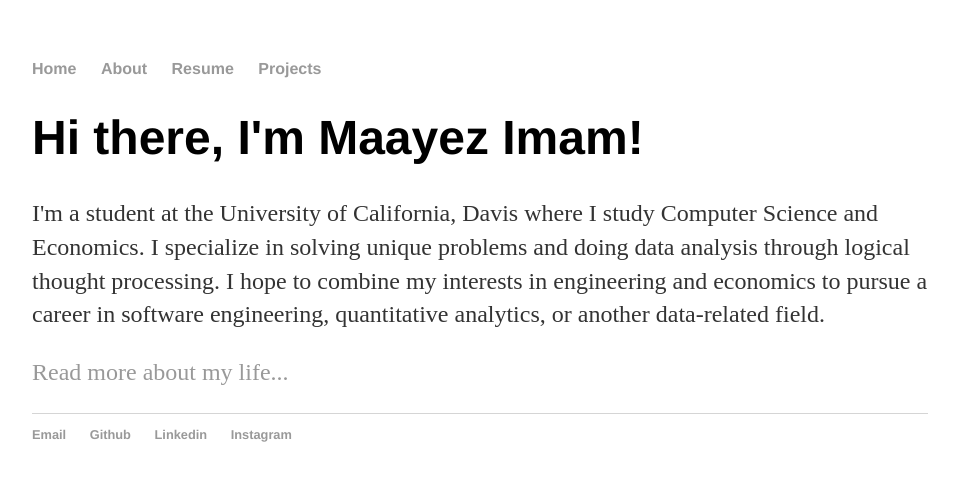
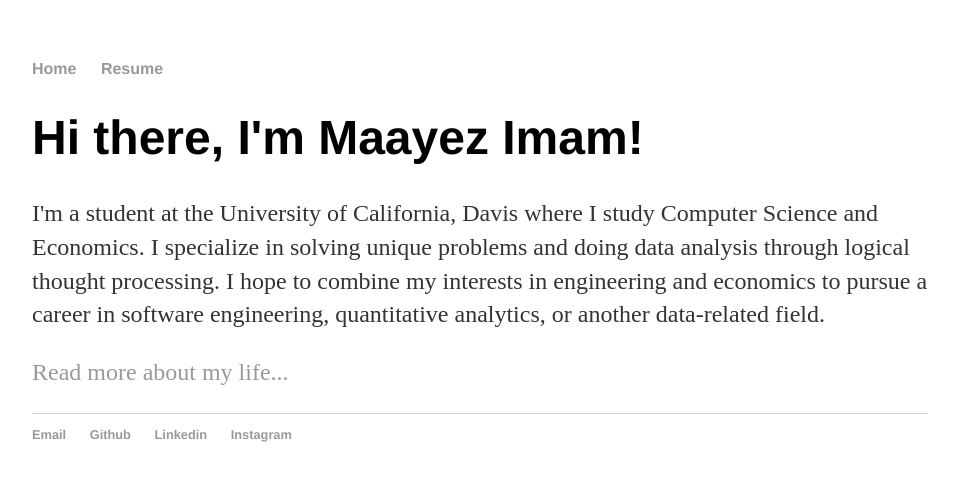
Before and after one commit to Amaayezing/amaayezing.github.io, a Jekyll site: the page built from index.html, in a window 1280 px wide. Shown: the top 481 px of the page, without its empty margins (160-1118 px from the left). Built offline with Jekyll 4.4.1, drawn with Linux system fonts in a browser that asks for light colours.

Commit message:
Update default.html

```diff
--- a/_layouts/default.html
+++ b/_layouts/default.html
@@ -9,9 +9,9 @@
 			<nav>
 	    		<ul>
 	        		<li><a href="/">Home</a></li>
-		        	<li><a href="/about">About</a></li>
+		        	<!--<li><a href="/about">About</a></li>-->
 				<li><a href="https://drive.google.com/open?id=151Z2DHHNuaQBzMLbpJVLyVYkY6MmN8PQ" target="_blank">Resume</a></li>
-	        		<li><a href="/projects">Projects</a></li>
+	        		<!--<li><a href="/projects">Projects</a></li>-->
 	    		</ul>
 			</nav>
 			<div class="container">
```
